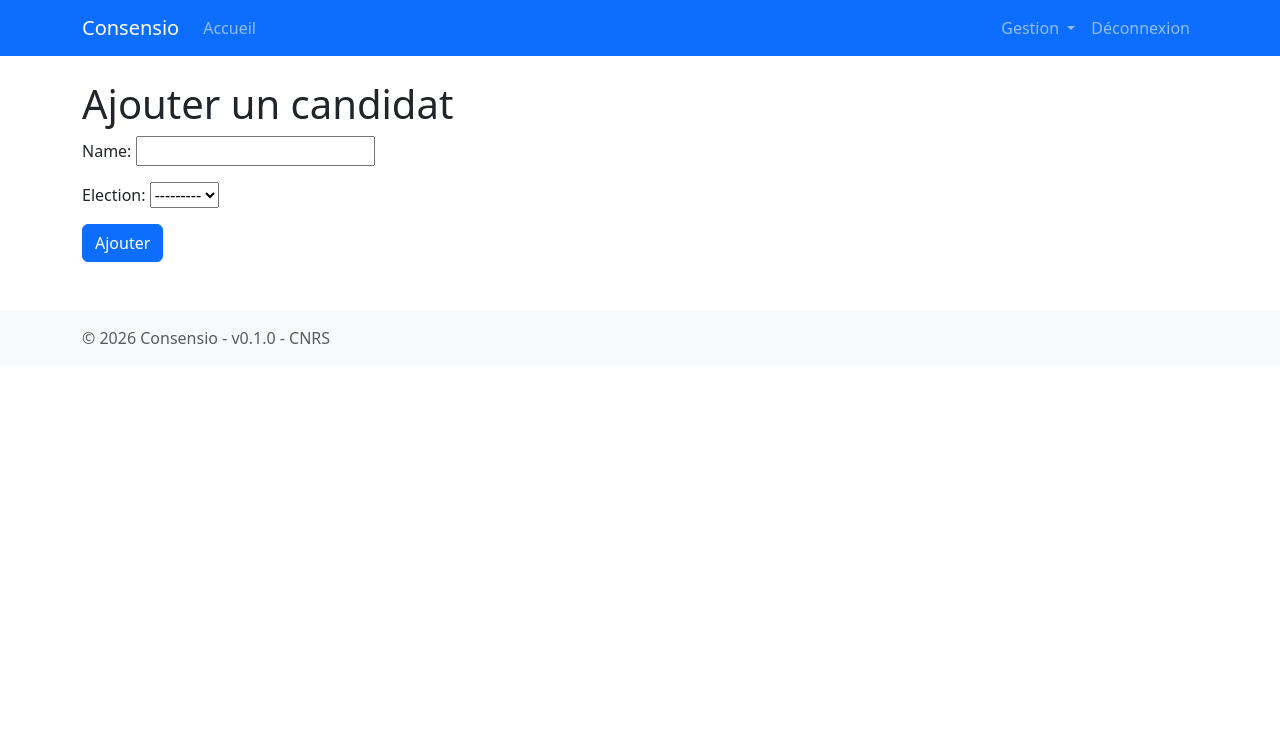
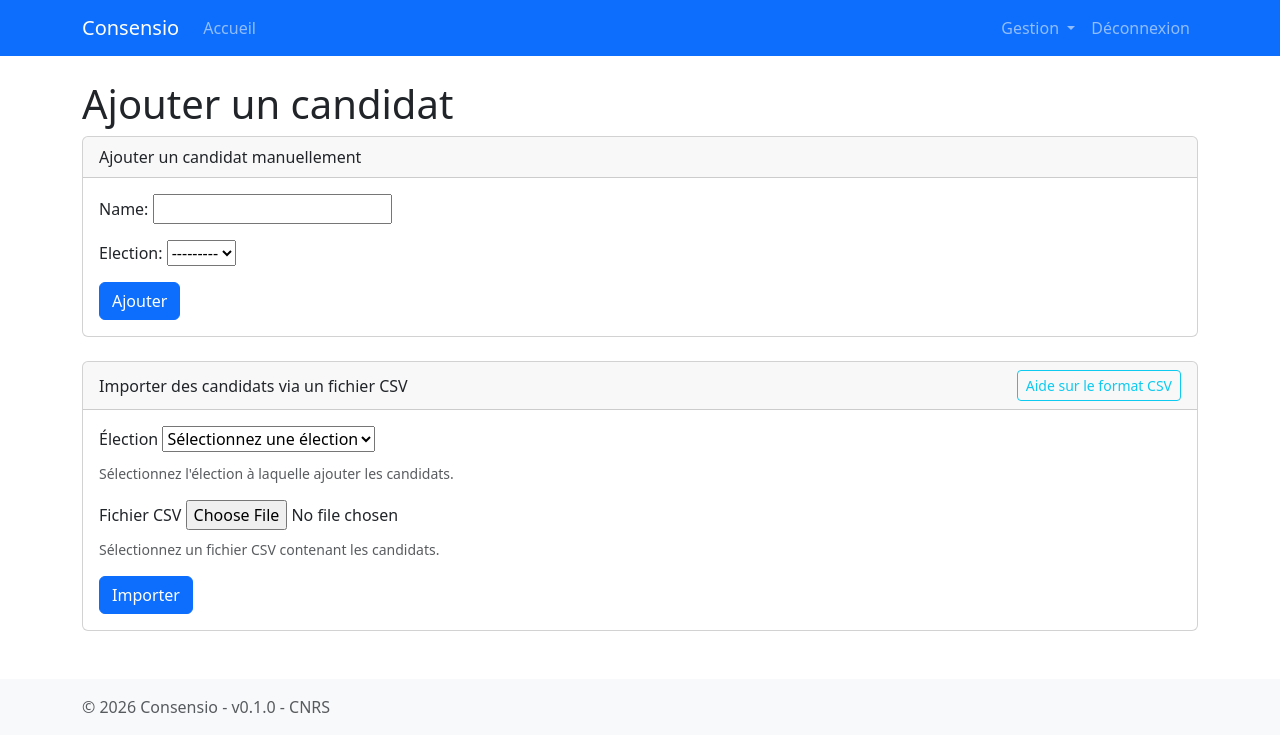
Before and after one commit to arnaudduval/consensio, a Django app: page /add-candidate/ in a window 1280 px wide. Shown: the top 752 px of the page. Run offline with Django 5.2, Linux system fonts and the light colour scheme; the visitor is signed in with stand-in values (Sample User, id 1); data that the repository does not hold is empty; some libraries are stand-ins or nearby versions.

Commit message:
Add CSV import of candidates.

```diff
--- a/src/consensio/apps/elections/forms.py
+++ b/src/consensio/apps/elections/forms.py
@@ -57,7 +57,7 @@ class AddElectorToGroupForm(forms.Form):
         label="Électeurs à ajouter",
     )
 
-class CSVImportForm(forms.Form):
+class CSVImportElectorForm(forms.Form):
     csv_file = forms.FileField(label="Fichier CSV", help_text="Sélectionner un fichier CSV contenant les électeurs")
     group_choice = forms.ChoiceField(
         label="Ajouter les électeurs à",
@@ -91,3 +91,18 @@ class CSVImportForm(forms.Form):
             self.add_error('existing_group', "Veuillez sélectionner un groupe existant.")
 
         return cleaned_data
+
+
+class CSVImportCandidateForm(forms.Form):
+    csv_file = forms.FileField(label="FichierCSV", help_text="Sélectionnez un fichier CSV contenant les candidats.")
+    election = forms.ModelChoiceField(
+        label="Élection",
+        queryset=Election.objects.filter(is_closed=False, invitations_sent_at__isnull=True),
+        empty_label="Sélectionnez une élection"
+    )
+
+    def clean_election(self):
+        election = self.cleaned_data.get('election')
+        if election and (election.is_closed or election.invitations_sent_at is not None):
+            raise forms.ValidationError("Vous ne pouvez pas ajouter de candidats à une élection fermée ou pour laquelle les invitations ont déjà été envoyées.")
+        return election
--- a/src/consensio/apps/elections/templates/elections/add_candidate.html
+++ b/src/consensio/apps/elections/templates/elections/add_candidate.html
@@ -2,19 +2,74 @@
 
 {% block content %}
 <h1>Ajouter un candidat</h1>
-<form method="post">
-    {% csrf_token %}
-    {{ form.non_field_errors }}
-    {% for field in form %}
-        <div class="mb-3">
-            {{ field.label_tag }}
-            {{ field }}
-            {{ field.errors }}
-            {% if field.help_text %}
-                <small class="form-text text-muted">{{ field.help_text }}</small>
-            {% endif %}
+
+<!-- Section pour ajouter un candidat manuellement -->
+<div class="card mb-4">
+    <div class="card-header">
+        Ajouter un candidat manuellement
+    </div>
+    <div class="card-body">
+        <form method="post">
+            {% csrf_token %}
+            <input type="hidden" name="add_single_candidate" value="1">
+            {{ form.as_p }}
+            <button type="submit" class="btn btn-primary">Ajouter</button>
+        </form>
+    </div>
+</div>
+
+<!-- Section pour importer des candidats via CSV -->
+<div class="card mb-4">
+    <div class="card-header d-flex justify-content-between align-items-center">
+        Importer des candidats via un fichier CSV
+        <button class="btn btn-sm btn-outline-info" type="button" data-bs-toggle="collapse" data-bs-target="#csvHelp">
+            Aide sur le format CSV
+        </button>
+    </div>
+    <div class="card-body">
+        <div class="collapse mb-3" id="csvHelp">
+            <div class="alert alert-info">
+                <h5>Format attendu pour le fichier CSV :</h5>
+                <ul>
+                    <li>Le fichier doit être au format <strong>CSV</strong> avec un <strong>délimiteur point-virgule ( ; )</strong>.</li>
+                    <li>La première ligne du fichier est ignorée (en-tête).</li>
+                    <li>Chaque ligne doit contenir <strong>une colonne</strong> :
+                        <ul>
+                            <li><strong>Nom du candidat</strong> (ex: "Jean Dupont")</li>
+                        </ul>
+                    </li>
+                    <li>Exemple de ligne : <code>Jean Dupont</code></li>
+                </ul>
+            </div>
         </div>
-    {% endfor %}
-    <button type="submit" class="btn btn-primary">Ajouter</button>
-</form>
+
+        <form method="post" enctype="multipart/form-data">
+            {% csrf_token %}
+            <input type="hidden" name="import_csv" value="1">
+            <div class="mb-3">
+                <label for="{{ csv_form.election.id_for_label }}" class="form-label">Élection</label>
+                {{ csv_form.election }}
+                <div class="form-text">Sélectionnez l'élection à laquelle ajouter les candidats.</div>
+            </div>
+            <div class="mb-3">
+                <label for="{{ csv_form.csv_file.id_for_label }}" class="form-label">Fichier CSV</label>
+                {{ csv_form.csv_file }}
+                <div class="form-text">Sélectionnez un fichier CSV contenant les candidats.</div>
+            </div>
+            <button type="submit" class="btn btn-primary">Importer</button>
+        </form>
+    </div>
+</div>
+
+<!-- Affichage des messages -->
+{% if messages %}
+    <div class="mt-4">
+        {% for message in messages %}
+            <div class="alert alert-{{ message.tags }} alert-dismissible fade show" role="alert">
+                {{ message }}
+                <button type="button" class="btn-close" data-bs-dismiss="alert" aria-label="Close"></button>
+            </div>
+        {% endfor %}
+    </div>
+{% endif %}
 {% endblock %}
--- a/src/consensio/apps/elections/views.py
+++ b/src/consensio/apps/elections/views.py
@@ -11,9 +11,9 @@ from collections import defaultdict
 import statistics
 import csv
 import io
-from .models import Election, Elector, Vote, Invitation, ConflictOfInterest, ElectorGroup, ElectorGroupMembership
+from .models import Election, Elector, Vote, Invitation, ConflictOfInterest, ElectorGroup, ElectorGroupMembership, Candidate
 from .services import generate_ballot_paper, register_votes
-from .forms import ElectorForm, ElectionForm, CandidateForm, ConflictOfInterestForm, ElectorGroupForm, AddElectorToGroupForm, CSVImportForm
+from .forms import ElectorForm, ElectionForm, CandidateForm, ConflictOfInterestForm, ElectorGroupForm, AddElectorToGroupForm, CSVImportElectorForm, CSVImportCandidateForm
 from .decorators import admin_required
 from .services import generate_tokens_for_election
 
@@ -105,7 +105,7 @@ def confirmation_vote(request, token):
 def add_elector(request):
     # Initialize forms
     form  = ElectorForm(prefix='single')
-    csv_form = CSVImportForm(prefix='csv')
+    csv_form = CSVImportElectorForm(prefix='csv')
 
     if request.method == 'POST':
         # Manually add an elector
@@ -118,7 +118,7 @@ def add_elector(request):
 
         # CSV import
         elif 'import_csv' in request.POST:
-            csv_form = CSVImportForm(request.POST, request.FILES, prefix='csv')
+            csv_form = CSVImportElectorForm(request.POST, request.FILES, prefix='csv')
             if csv_form.is_valid():
                 csv_file = csv_form.cleaned_data['csv_file']
                 group_choice = csv_form.cleaned_data['group_choice']
@@ -202,16 +202,66 @@ def add_election(request):
 @login_required
 @user_passes_test(is_staff)
 def add_candidate(request):
+    # Initialize forms
+    form = CandidateForm()
+    csv_form = CSVImportCandidateForm()
+
     if request.method == 'POST':
-        form = CandidateForm(request.POST)
-        if form.is_valid():
-            form.save()
-            messages.success(request, "Le candidat a été ajouté avec succès !")
-            return redirect('add_candidate')
-    else:
-        form = CandidateForm()
+        # Manuelly add a candidate
+        if 'add_single_candidate' in request.POST:
+            form = CandidateForm(request.POST)
+            if form.is_valid():
+                form.save()
+                messages.success(request, "Le candidat a été ajouté avec succès !")
+                return redirect('add_candidate')
 
-    return render(request, 'elections/add_candidate.html', {'form': form})
+        # CSV import
+        else:
+            csv_form = CSVImportCandidateForm(request.POST, request.FILES)
+            if csv_form.is_valid():
+                csv_file = csv_form.cleaned_data['csv_file']
+                election = csv_form.cleaned_data['election']
+
+                try:
+                    csv_data = csv_file.read().decode('utf-8')
+                    csv_reader = csv.reader(io.StringIO(csv_data), delimiter=';')
+
+                    # Ignore fisrt line (header)
+                    next(csv_reader, None)
+
+                    added_count = 0
+                    duplicate_count = 0
+                    error_count = 0
+
+                    for row in csv_reader:
+                        if len(row) < 1:
+                            error_count += 1
+                            continue
+
+                        name = row[0].strip()
+
+                        # Verify if candidate already exists
+                        if Candidate.objects.filter(name=name, election=election).exists():
+                            duplicate_count += 1
+                            continue
+
+                        # Add candidate
+                        Candidate.objects.create(name=name, election=election)
+                        added_count += 1
+
+                    messages.success(request, f"{added_count} nouveaux candidats ajoutés avec succès.")
+
+                    if duplicate_count > 0:
+                        messages.warning(request, f"{duplicate_count} candidats étaient déjà présents pour cette élection et n'ont pas été ajoutés.")
+                    if error_count > 0:
+                        messages.error(request, f"{error_count} ligens du fichier CSV étaient invalides et ont été ignorées.")
+
+                except Exception as e:
+                    messages.error(request, f"Erreur lors de la lecture du fichier CSV : {str(e)}")
+                return redirect("add_candidate")
+
+    return render(request, 'elections/add_candidate.html',
+                  {'form': form, 'csv_form': csv_form})
 
 @login_required
 @user_passes_test(is_staff)
--- a/src/consensio/templates/base.html
+++ b/src/consensio/templates/base.html
@@ -35,8 +35,8 @@
                             <li><a class="dropdown-item" href="{% url 'add_elector' %}">Ajouter des Électeurs</a></li>
                             <li><a class="dropdown-item" href="{% url 'manage_groups' %}">Gestion des groupes d'électeurs</a></li>
                             <li><a class="dropdown-item" href="{% url 'add_election' %}">Ajouter une Élection</a></li>
-                            <li><a class="dropdown-item" href="{% url 'add_candidate' %}">Ajouter un Candidat</a></li>
-                            <li><a class="dropdown-item" href="{% url 'add_conflict_of_interest' %}">Ajouter un Conflit d'Intérêt</a></li>
+                            <li><a class="dropdown-item" href="{% url 'add_candidate' %}">Ajouter des Candidats</a></li>
+                            <li><a class="dropdown-item" href="{% url 'add_conflict_of_interest' %}">Ajouter des conflits d'intérêt</a></li>
                             <li><hr class="dropdown-divider"></li>
                             <li><a class="dropdown-item" href="/admin/">Administration</a></li>
                         </ul>
```
